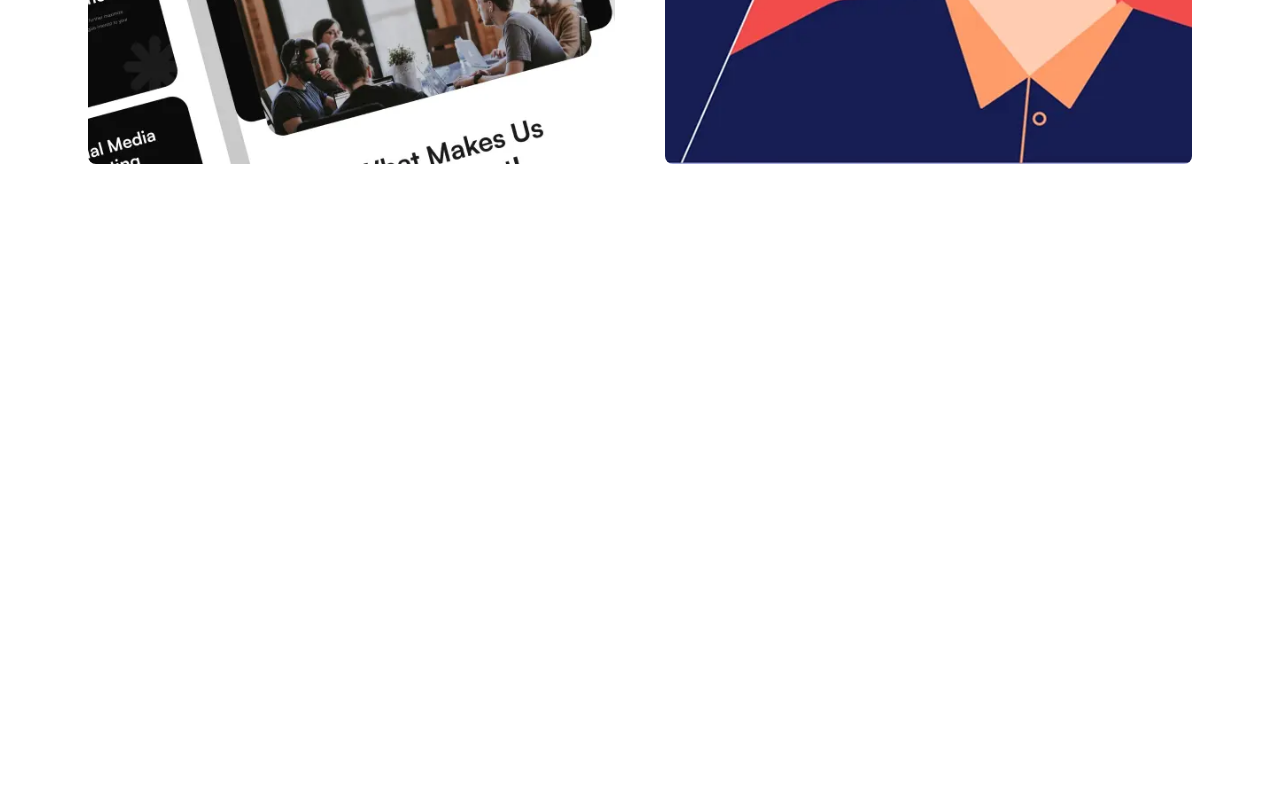
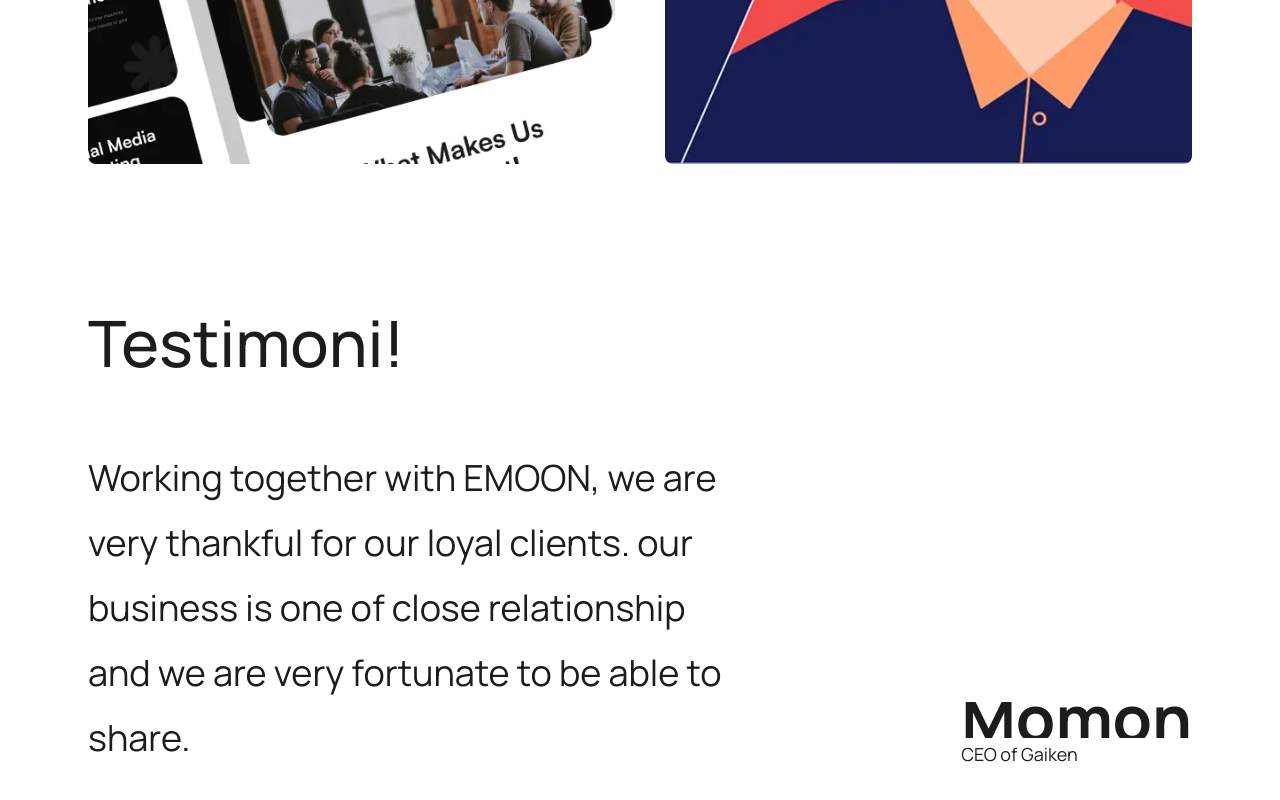
Before and after one commit to yamami-mohammed-monsif/digital_marketing_agency, a Next.js app: page / in a window 1280 px wide. Shown: the part 3741-4541 px from the top of the page. Before the commit the page ends 4041 px from the top, so only its background shows below. Built offline with nearby package versions, Linux system fonts and the light colour scheme.

Commit message:
added the testimonials section

```diff
--- a/app/page.tsx
+++ b/app/page.tsx
@@ -2,6 +2,7 @@ import Hero from "@/components/Hero";
 import About from "@/components/About";
 import BestServices from "@/components/BestServices";
 import RecentWork from "@/components/RecentWork";
+import Testimonials from "@/components/Testimonials";
 
 const page = () => {
   return (
@@ -10,6 +11,7 @@ const page = () => {
       <About />
       <BestServices />
       <RecentWork />
+      <Testimonials />
     </main>
   );
 };
--- /dev/null
+++ b/components/Testimonials.tsx
@@ -0,0 +1,37 @@
+import React from "react";
+import Section from "./UI/Section";
+import Reveal from "./UI/Reveal";
+
+const Testimonials: React.FC = () => {
+  return (
+    <Section>
+      <Reveal>
+        <h2 className="md:mb-9 lg:mb-12 xl:mb-[60px]">Testimoni!</h2>
+      </Reveal>
+
+      <div className="flex flex-col md:flex-row gap-6 md:gap-[101px] lg:gap-[153px] xl:gap-[235px]">
+        <div>
+          <Reveal>
+            <p className="md:text-[36px] leading-[180%]">
+              Working together with EMOON, we are very thankful for our loyal
+              clients. our business is one of close relationship and we are very
+              fortunate to be able to share.
+            </p>
+          </Reveal>
+        </div>
+        <div className="md:self-end">
+          <Reveal>
+            <span className="block text-[40px] md:text-[64px] font-bold mb-1 ">
+              Momon
+            </span>
+          </Reveal>
+          <Reveal>
+            <span className="block text-secondary">CEO of Gaiken</span>
+          </Reveal>
+        </div>
+      </div>
+    </Section>
+  );
+};
+
+export default Testimonials;
```
